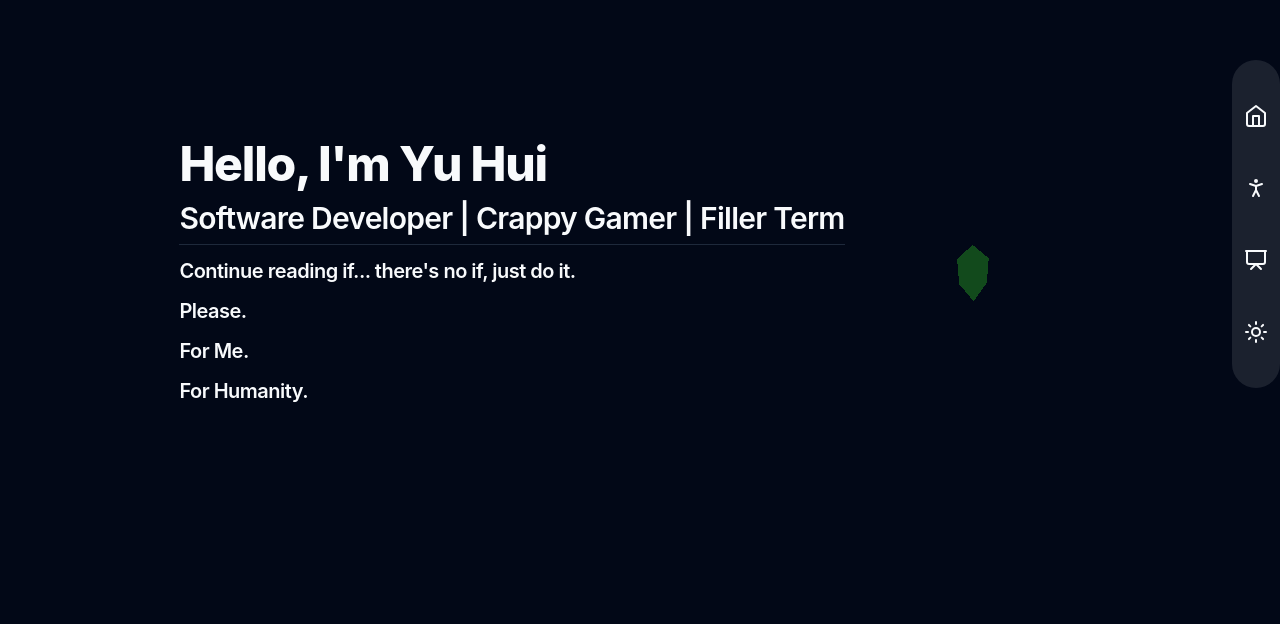
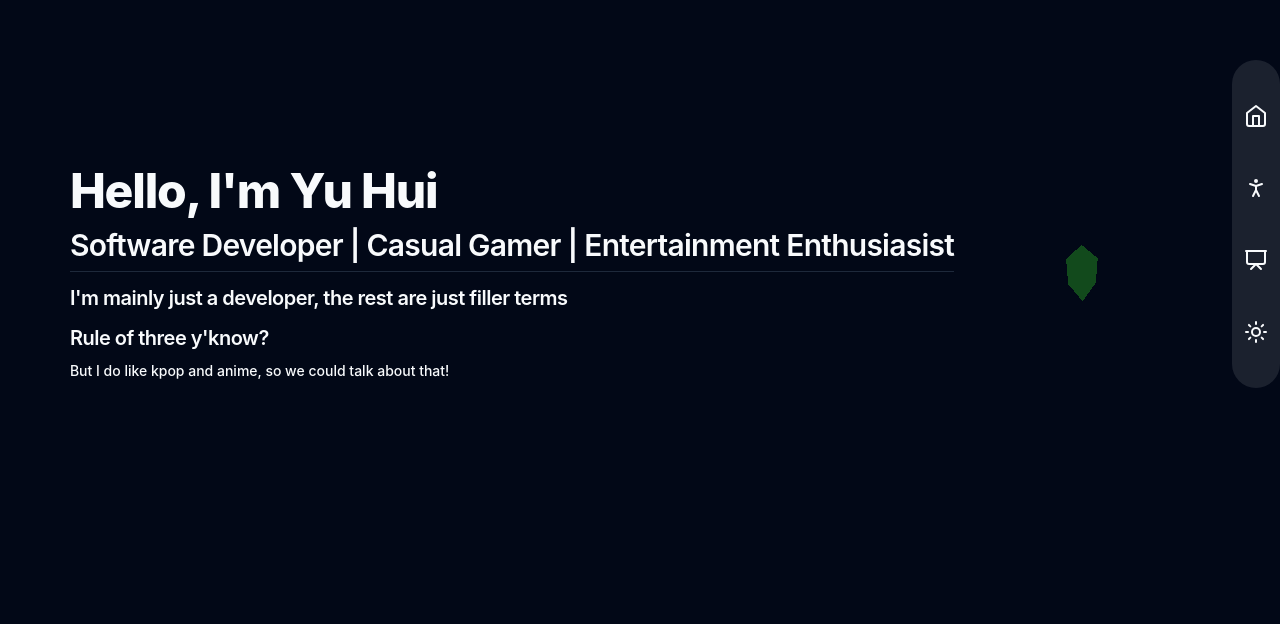
Before and after one commit to blazey08/hui-resume, a React (Vite) app: page /hui-resume/projects in a window 1280 px wide. Shown: the part 176-800 px from the top of the page. Built offline with nearby package versions, Linux system fonts and the light colour scheme.

Commit message:
update content

```diff
--- a/src/components/home/intro.tsx
+++ b/src/components/home/intro.tsx
@@ -1,17 +1,23 @@
 import { Heading1 } from "../common/typography/Heading1";
 import { Heading2 } from "../common/typography/Heading2";
 import { Heading4 } from "../common/typography/Heading4";
-import styles from "@/styles/animation.module.css"
+import styles from "@/styles/animation.module.css";
+import { Heading5 } from "../common/typography/Heading5";
 
 export function Intro() {
-    return (
-        <div className={`text-left space-y-3 ${styles.slideIn}`}>
-            <Heading1>Hello, I'm Yu Hui</Heading1>
-            <Heading2>Software Developer | Crappy Gamer | Filler Term</Heading2>
-            <Heading4>Continue reading if... there's no if, just do it.</Heading4>
-            <Heading4>Please.</Heading4>
-            <Heading4>For Me.</Heading4>
-            <Heading4>For Humanity.</Heading4>
-        </div>
-    )
+  return (
+    <div className={`text-left space-y-3 ${styles.slideIn}`}>
+      <Heading1>Hello, I'm Yu Hui</Heading1>
+      <Heading2>
+        Software Developer | Casual Gamer | Entertainment Enthusiasist
+      </Heading2>
+      <Heading4>
+        I'm mainly just a developer, the rest are just filler terms
+      </Heading4>
+      <Heading4>Rule of three y'know?</Heading4>
+      <Heading5>
+        But I do like kpop and anime, so we could talk about that!
+      </Heading5>
+    </div>
+  );
 }
```
